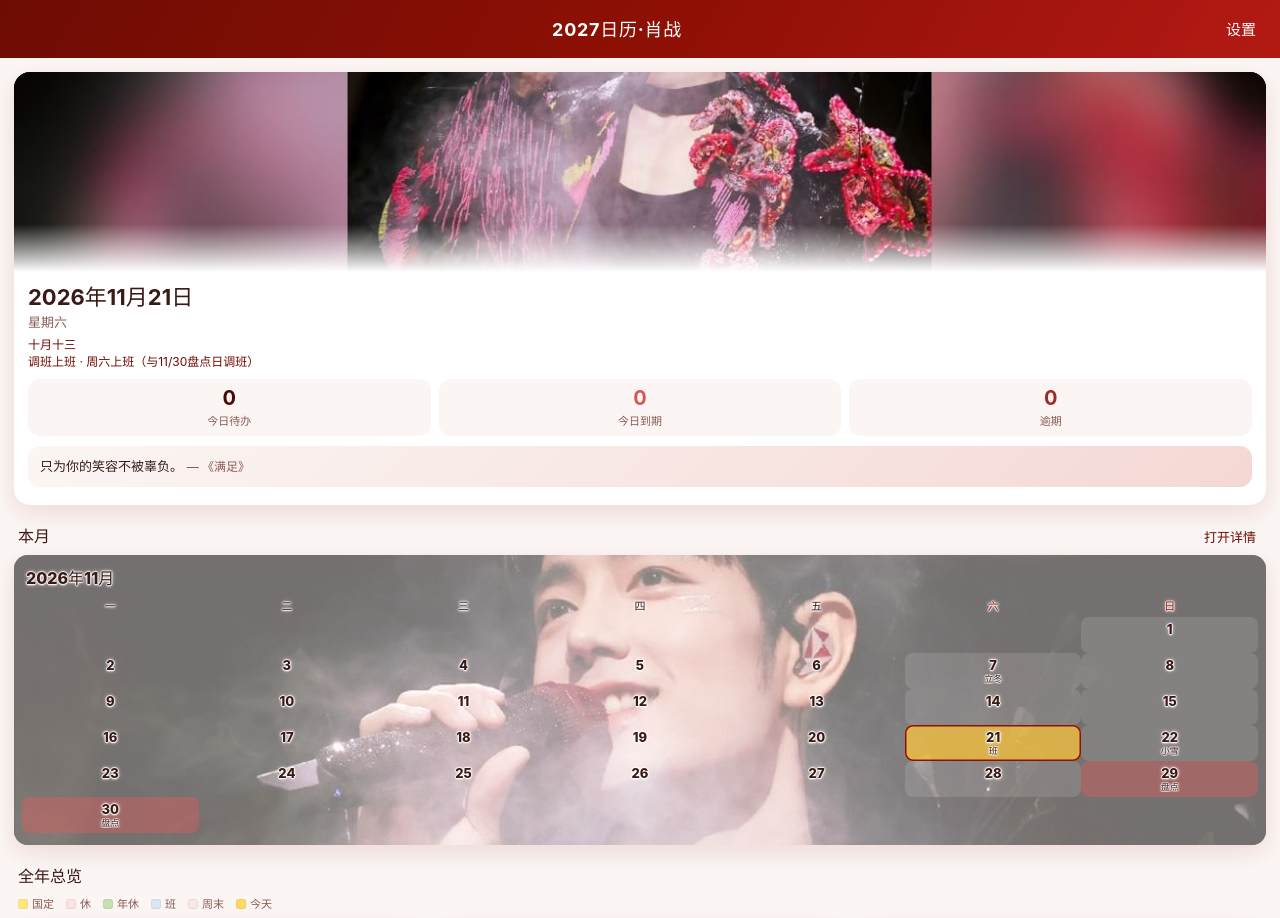
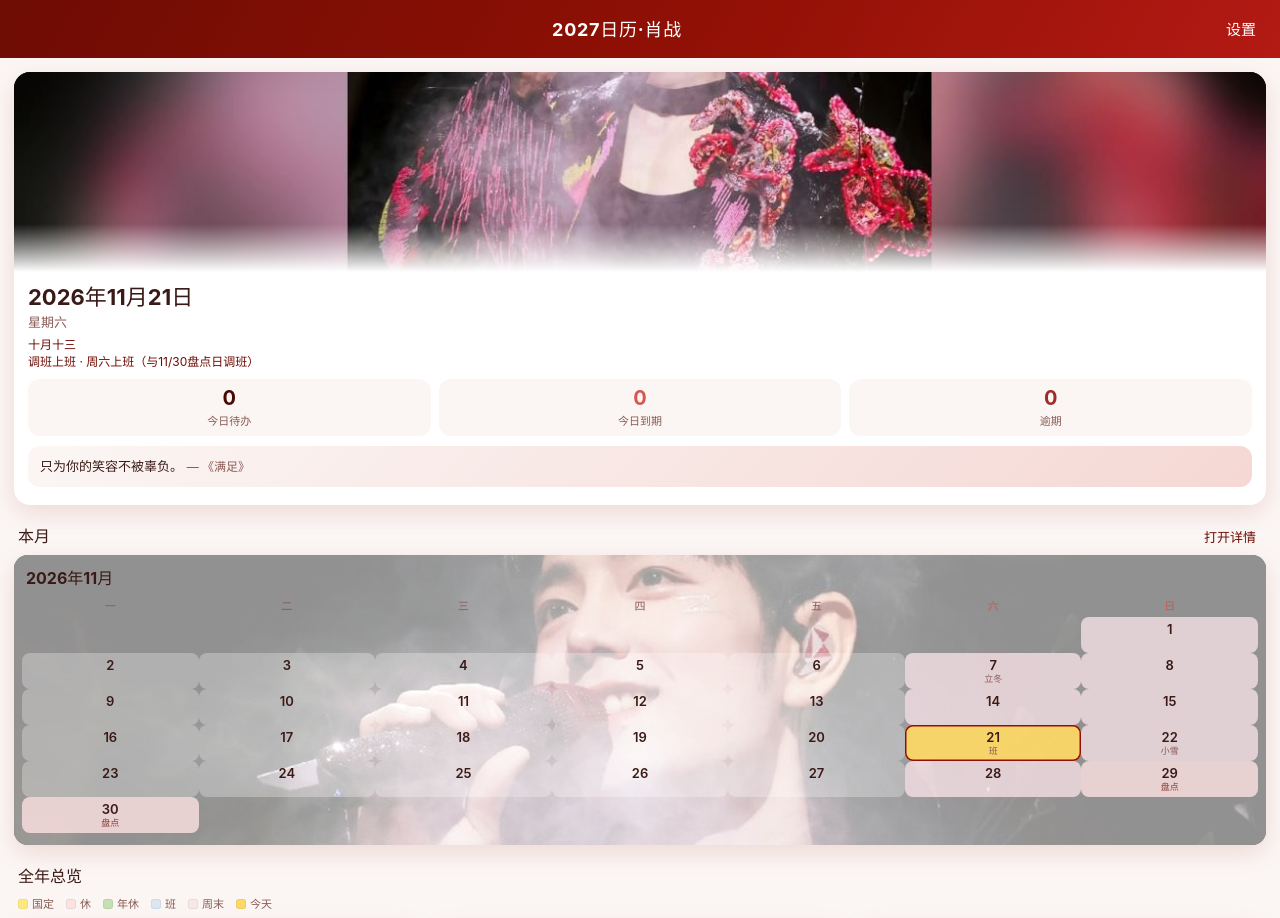
Before and after one commit to zunyaner/calendar-xz, a plain HTML site: page index.html in a window 1280 px wide. Shown: the top 918 px of the page. Drawn offline with Linux system fonts and the light colour scheme.

Commit message:
Restore original month-card wash, eased about 5%
Return the concert-photo veil to the pre-426ad65 depths
(72/78/62/66) minus about 5%, so a little more color shows
through, and restore the original dark date typography.
Cache bumped to cal2027-xz-v11.

```diff
--- a/css/app.css
+++ b/css/app.css
@@ -453,11 +453,12 @@ a { color: var(--coral-dark); }
 .this-month .mini .cell .lab { font-size: 9px; transform: none; }
 
 /* ===== Month card concert photo backgrounds ===== */
+/* Restored to the original pre-426ad65 washes, then eased ~5% so a little color shows through. */
 .mini.has-photo,
 .month-wrap.has-photo {
   position: relative;
   overflow: hidden;
-  background-color: #1a1010;
+  background-color: #fff;
   background-size: cover;
   background-position: center 28%;
   background-repeat: no-repeat;
@@ -467,8 +468,7 @@ a { color: var(--coral-dark); }
   content: "";
   position: absolute;
   inset: 0;
-  /* uniform warm wash: person stays visible, text has a lighter ground */
-  background: rgba(255, 248, 246, 0.45);
+  background: rgba(255, 255, 255, 0.67);
   pointer-events: none;
   z-index: 0;
 }
@@ -477,59 +477,24 @@ a { color: var(--coral-dark); }
   position: relative;
   z-index: 1;
 }
-
-/* Dark-brown numbers + soft white glow — holds up on the lighter 45% wash */
-.mini.has-photo .mtitle,
-.mini.has-photo .dow,
-.mini.has-photo .cell .n,
-.mini.has-photo .cell .lab,
-.month-wrap.has-photo .month-dow,
-.month-wrap.has-photo .mcell .n,
-.month-wrap.has-photo .mcell .lab,
-.month-wrap.has-photo .mcell .it,
-.month-wrap.has-photo .mcell .more {
-  color: #3A1A16;
-  text-shadow:
-    0 0 4px rgba(255, 255, 255, 0.95),
-    0 1px 2px rgba(255, 255, 255, 0.9),
-    1px 0 1px rgba(255, 255, 255, 0.8),
-    -1px 0 1px rgba(255, 255, 255, 0.8),
-    0 1px 1px rgba(255, 255, 255, 0.8),
-    0 -1px 1px rgba(255, 255, 255, 0.8);
+/* 全年总览小卡：白膜稍厚，日期更清楚 */
+.year-grid .mini.has-photo::before {
+  background: rgba(255, 248, 246, 0.73);
 }
-.mini.has-photo .mtitle {
-  font-weight: 800;
+/* 本月大卡：照片更透一点 */
+.this-month .mini.has-photo::before {
+  background: rgba(255, 255, 255, 0.57);
 }
-.mini.has-photo .mtitle em {
-  color: #5A2A24;
+.mini.has-photo .cell {
+  background: rgba(255, 255, 255, 0.28);
 }
-.mini.has-photo .cell .n,
-.month-wrap.has-photo .mcell .n {
-  font-weight: 800;
-  color: #3A1A16;
-}
-.mini.has-photo .dow span:nth-child(6),
-.mini.has-photo .dow span:nth-child(7),
-.month-wrap.has-photo .month-dow span:nth-child(6),
-.month-wrap.has-photo .month-dow span:nth-child(7) {
-  color: #911005;
-}
-.mini.has-photo .cell.kind-休 .lab,
-.mini.has-photo .cell.kind-国定 .lab,
-.month-wrap.has-photo .mcell .lab.lunar {
-  color: #3A1A16;
-}
-
-.mini.has-photo .cell {
-  background: transparent;
-}
-.mini.has-photo .cell.kind-国定 { background: rgba(255, 220, 80, 0.46); }
-.mini.has-photo .cell.kind-休 { background: rgba(235, 90, 90, 0.38); }
-.mini.has-photo .cell.kind-年休 { background: rgba(120, 180, 90, 0.40); }
-.mini.has-photo .cell.kind-班 { background: rgba(80, 130, 190, 0.38); }
-.mini.has-photo .cell.kind-周末 { background: rgba(255, 255, 255, 0.12); }
+.mini.has-photo .cell.kind-国定 { background: rgba(255, 233, 127, 0.78); }
+.mini.has-photo .cell.kind-休 { background: rgba(253, 226, 226, 0.80); }
+.mini.has-photo .cell.kind-年休 { background: rgba(198, 224, 180, 0.80); }
+.mini.has-photo .cell.kind-班 { background: rgba(220, 230, 241, 0.80); }
+.mini.has-photo .cell.kind-周末 { background: rgba(255, 232, 238, 0.72); }
 .mini.has-photo .cell.is-today {
-  background: rgba(255, 200, 60, 0.72);
+  background: rgba(255, 217, 102, 0.92);
   box-shadow: inset 0 0 0 1.5px var(--coral);
 }
 
@@ -539,19 +504,20 @@ a { color: var(--coral-dark); }
   box-shadow: var(--shadow);
   background-position: center 22%;
 }
+.month-wrap.has-photo::before {
+  background: rgba(255, 255, 255, 0.61);
+}
 .month-wrap.has-photo .mcell {
-  background: rgba(255, 255, 255, 0.18);
-  box-shadow: none;
-  backdrop-filter: blur(4px);
-  -webkit-backdrop-filter: blur(4px);
+  background: rgba(255, 255, 255, 0.42);
+  box-shadow: 0 1px 0 rgba(190, 78, 104, 0.06);
 }
-.month-wrap.has-photo .mcell.kind-国定 { background: rgba(255, 230, 120, 0.50); }
-.month-wrap.has-photo .mcell.kind-休 { background: rgba(235, 90, 90, 0.38); }
-.month-wrap.has-photo .mcell.kind-年休 { background: rgba(120, 180, 90, 0.42); }
-.month-wrap.has-photo .mcell.kind-班 { background: rgba(80, 130, 190, 0.38); }
-.month-wrap.has-photo .mcell.kind-周末 { background: rgba(255, 255, 255, 0.16); }
+.month-wrap.has-photo .mcell.kind-国定 { background: rgba(255, 246, 200, 0.82); }
+.month-wrap.has-photo .mcell.kind-休 { background: rgba(253, 236, 236, 0.84); }
+.month-wrap.has-photo .mcell.kind-年休 { background: rgba(231, 245, 220, 0.84); }
+.month-wrap.has-photo .mcell.kind-班 { background: rgba(232, 240, 248, 0.84); }
+.month-wrap.has-photo .mcell.kind-周末 { background: rgba(255, 232, 238, 0.76); }
 .month-wrap.has-photo .mcell.is-today {
-  background: rgba(255, 210, 80, 0.72);
+  background: rgba(255, 243, 194, 0.94);
   box-shadow: inset 0 0 0 2px var(--coral);
 }
 
--- a/sw.js
+++ b/sw.js
@@ -1,5 +1,5 @@
 /* 2027日历 service worker — static, cache-first, relative URLs */
-const CACHE = "cal2027-xz-v10";
+const CACHE = "cal2027-xz-v11";
 const ASSETS = [
   "./",
   "./index.html",
```
